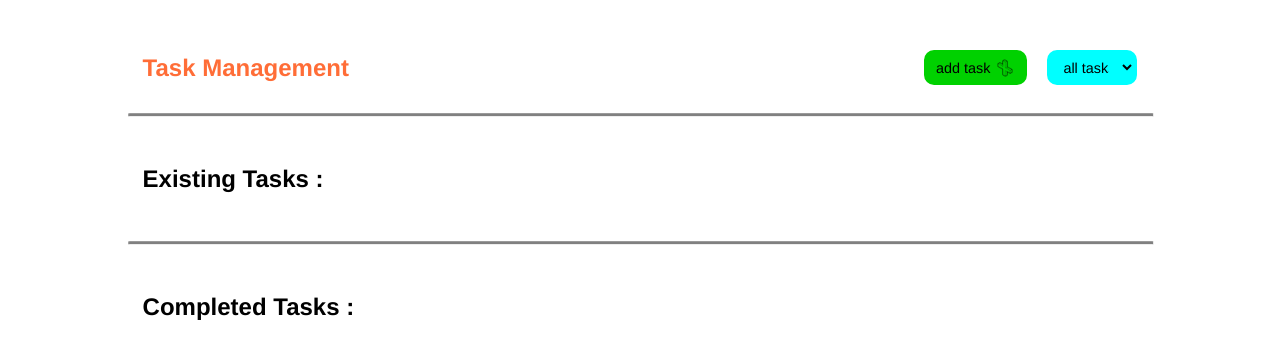
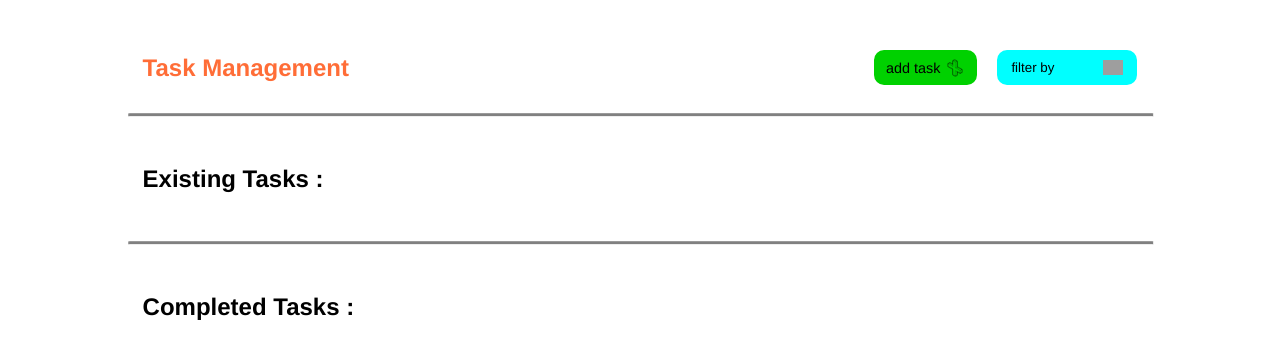
Before and after one commit to sina-script/todolist-management, a React (Vite) app: page / in a window 1280 px wide. Shown: the top 358 px of the page. Built offline with nearby package versions, Linux system fonts and the light colour scheme; grey boxes are pictures that could not be loaded.

Commit message:
create drop down filtering

```diff
--- a/src/App.css
+++ b/src/App.css
@@ -27,7 +27,7 @@ h1{
 .buttons{
     display: flex;
 }
-.add-task-btn, select{
+.add-task-btn{
     display: flex;
     align-items: center;
     font-size: 0.9rem;
@@ -71,3 +71,60 @@ hr{
     filter: blur(2px);
     pointer-events: none;
 }
+.custom-dropdown {
+    position: relative;
+    width: 140px;
+    margin-left: 20px;
+}
+
+.dropdown-btn {
+    width: 100%;
+    height: 35px;
+    padding: 0 12px;
+    border: 2px solid aqua;
+    background-color: aqua;
+    border-radius: 10px;
+    display: flex;
+    align-items: center;
+    justify-content: space-between;
+    cursor: pointer;
+    outline: none;
+}
+
+.dropdown-btn img{
+    width: 20px;
+}
+
+.dropdown-menu {
+    position: absolute;
+    top: 42px;
+    left: 0;
+    width: 100%;
+    background: white;
+    border: 2px solid aqua;
+    border-radius: 10px;
+    overflow: hidden;
+    box-shadow: 0 8px 20px rgba(0, 0, 0, 0.08);
+
+    opacity: 0;
+    visibility: hidden;
+    transform: translateY(-8px);
+    transition: 0.2s;
+    z-index: 100;
+}
+
+.custom-dropdown:hover .dropdown-menu {
+    opacity: 1;
+    visibility: visible;
+    transform: translateY(0);
+}
+
+.dropdown-item {
+    padding: 10px 12px;
+    cursor: pointer;
+    transition: 0.2s;
+}
+
+.dropdown-item:hover {
+    background-color: #e8ffff;
+}
--- a/src/App.jsx
+++ b/src/App.jsx
@@ -51,13 +51,20 @@ function App() {
               onClick={() => setIsShowModal(true)}
             >
               add task
-              <img src="./public/plus.png" alt="" />
+              <img src="./public/plus.png" alt="add task icon" />
             </button>
-            <select>
-              <option value="all tasks">all tasks</option>
-              <option value="completed tasks">completed tasks</option>
-              <option value="not completed task">not completed task</option>
-            </select>
+            <div className="custom-dropdown">
+              <button className="dropdown-btn">
+                <span>filter by</span>
+                <img src="./public/down.png" alt="drop down icon" />
+              </button>
+
+              <div className="dropdown-menu">
+                <div className="dropdown-item" onClick={()=>alert("All")}>all</div>
+                <div className="dropdown-item" onClick={()=>alert("Completed")}>completed</div>
+                <div className="dropdown-item" onClick={()=>alert("Not-Completed")}>not completed</div>
+              </div>
+            </div>
           </div>
         </nav>
 
```
